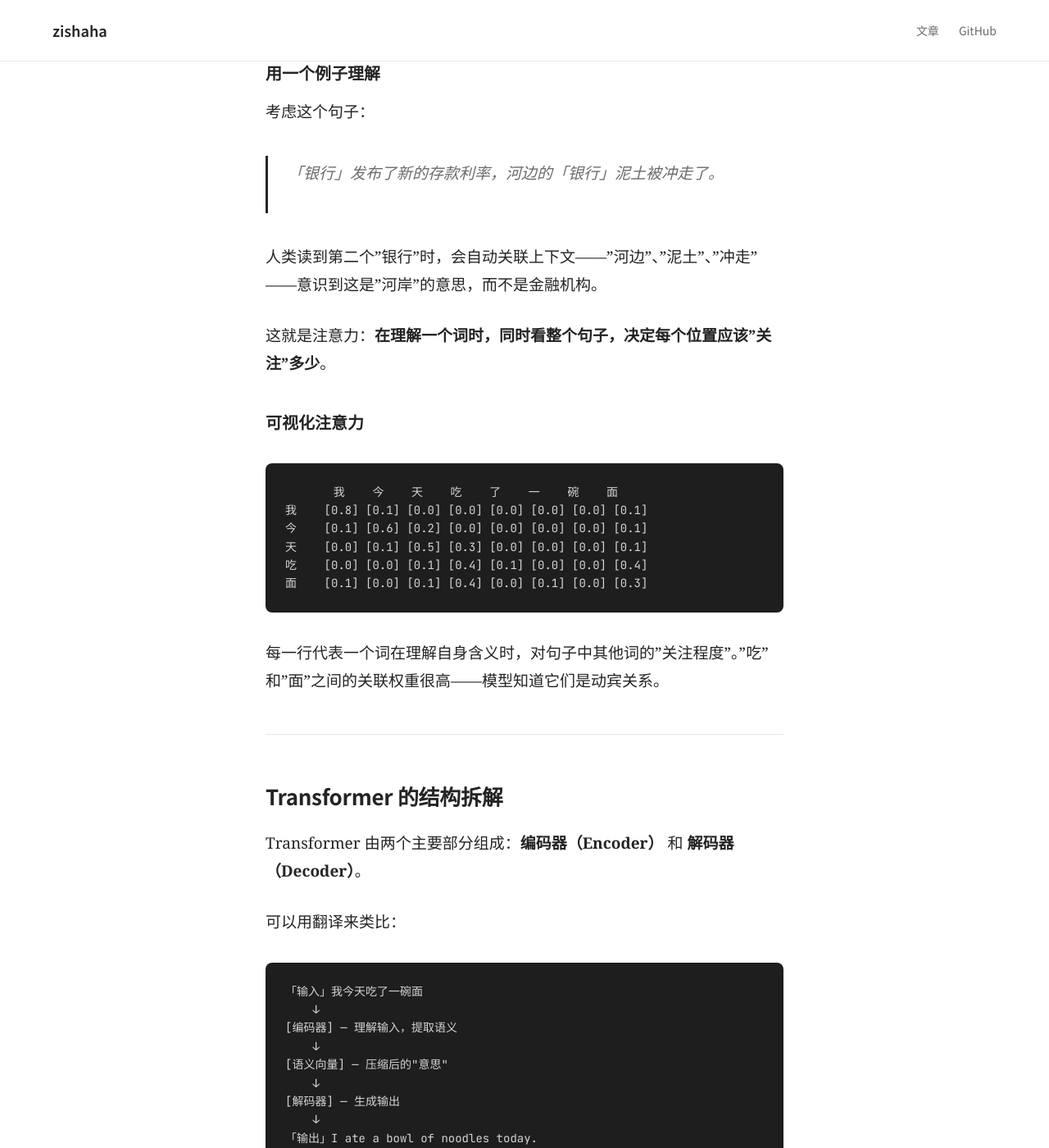
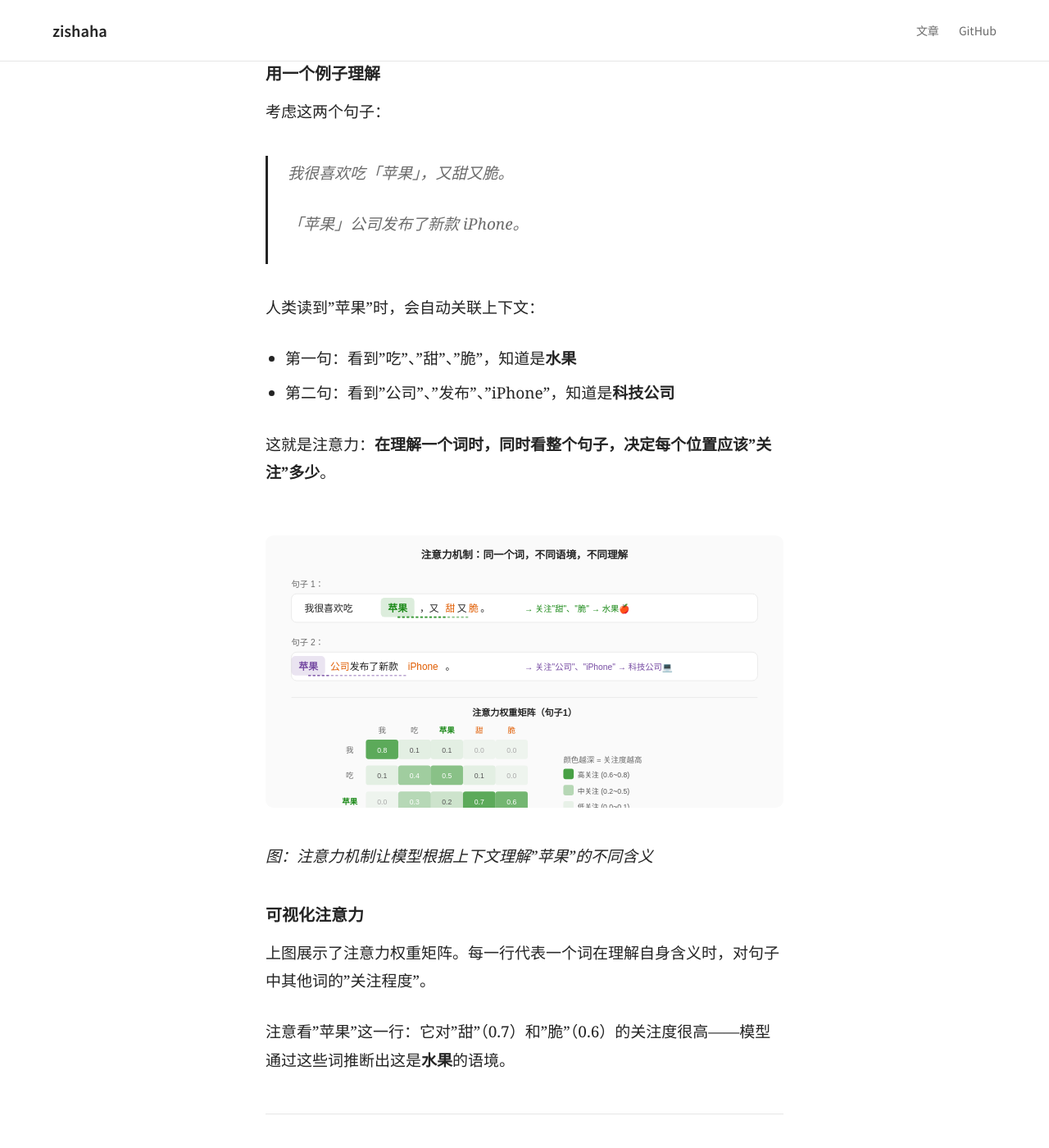
Before and after one commit to zishaha/blog, a Jekyll site: the page built from _posts/2026-04-02-transformer-explained.md, in a window 1280 px wide and 1400 px high, scrolled down 1422 px. Shown: the whole window at 82% size. Built offline with Jekyll 4.4.1, drawn with Linux system fonts in a browser that asks for light colours; some of the changed text lies outside the part shown.

Commit message:
Update Transformer article with Apple example and SVG diagrams
- Replace confusing '银行' example with intuitive '苹果' (Apple/fruit vs company)
- Add attention mechanism SVG diagram with heatmap visualization
- Add Transformer architecture SVG diagram (Encoder-Decoder + GPT)
- Improve explanatory text around attention matrix

Co-Authored-By: Claude Sonnet 4 <noreply@anthropic.com>

````diff
--- a/_posts/2026-04-02-transformer-explained.md
+++ b/_posts/2026-04-02-transformer-explained.md
@@ -38,32 +38,36 @@ Transformer 最革命性的创新是**自注意力（Self-Attention）**机制
 
 ### 用一个例子理解
 
-考虑这个句子：
+考虑这两个句子：
 
-> 「银行」发布了新的存款利率，河边的「银行」泥土被冲走了。
+> 我很喜欢吃「苹果」，又甜又脆。
+>
+> 「苹果」公司发布了新款 iPhone。
 
-人类读到第二个"银行"时，会自动关联上下文——"河边"、"泥土"、"冲走"——意识到这是"河岸"的意思，而不是金融机构。
+人类读到"苹果"时，会自动关联上下文：
+
+- 第一句：看到"吃"、"甜"、"脆"，知道是**水果**
+- 第二句：看到"公司"、"发布"、"iPhone"，知道是**科技公司**
 
 这就是注意力：**在理解一个词时，同时看整个句子，决定每个位置应该"关注"多少**。
 
+![注意力机制示意图](/blog/assets/images/attention-mechanism.svg)
+*图：注意力机制让模型根据上下文理解"苹果"的不同含义*
+
 ### 可视化注意力
 
-```
-       我    今    天    吃    了    一    碗    面
-我    [0.8] [0.1] [0.0] [0.0] [0.0] [0.0] [0.0] [0.1]
-今    [0.1] [0.6] [0.2] [0.0] [0.0] [0.0] [0.0] [0.1]
-天    [0.0] [0.1] [0.5] [0.3] [0.0] [0.0] [0.0] [0.1]
-吃    [0.0] [0.0] [0.1] [0.4] [0.1] [0.0] [0.0] [0.4]
-面    [0.1] [0.0] [0.1] [0.4] [0.0] [0.1] [0.0] [0.3]
-```
+上图展示了注意力权重矩阵。每一行代表一个词在理解自身含义时，对句子中其他词的"关注程度"。
 
-每一行代表一个词在理解自身含义时，对句子中其他词的"关注程度"。"吃"和"面"之间的关联权重很高——模型知道它们是动宾关系。
+注意看"苹果"这一行：它对"甜"（0.7）和"脆"（0.6）的关注度很高——模型通过这些词推断出这是**水果**的语境。
 
 ---
 
 ## Transformer 的结构拆解
 
 Transformer 由两个主要部分组成：**编码器（Encoder）** 和 **解码器（Decoder）**。
+
+![Transformer 架构图](/blog/assets/images/transformer-architecture.svg)
+*图：完整 Transformer 架构（左）与 GPT 仅解码器架构（右）*
 
 可以用翻译来类比：
 
````
Also changed, not shown: assets/images/attention-mechanism.svg (added), assets/images/transformer-architecture.svg (added).
